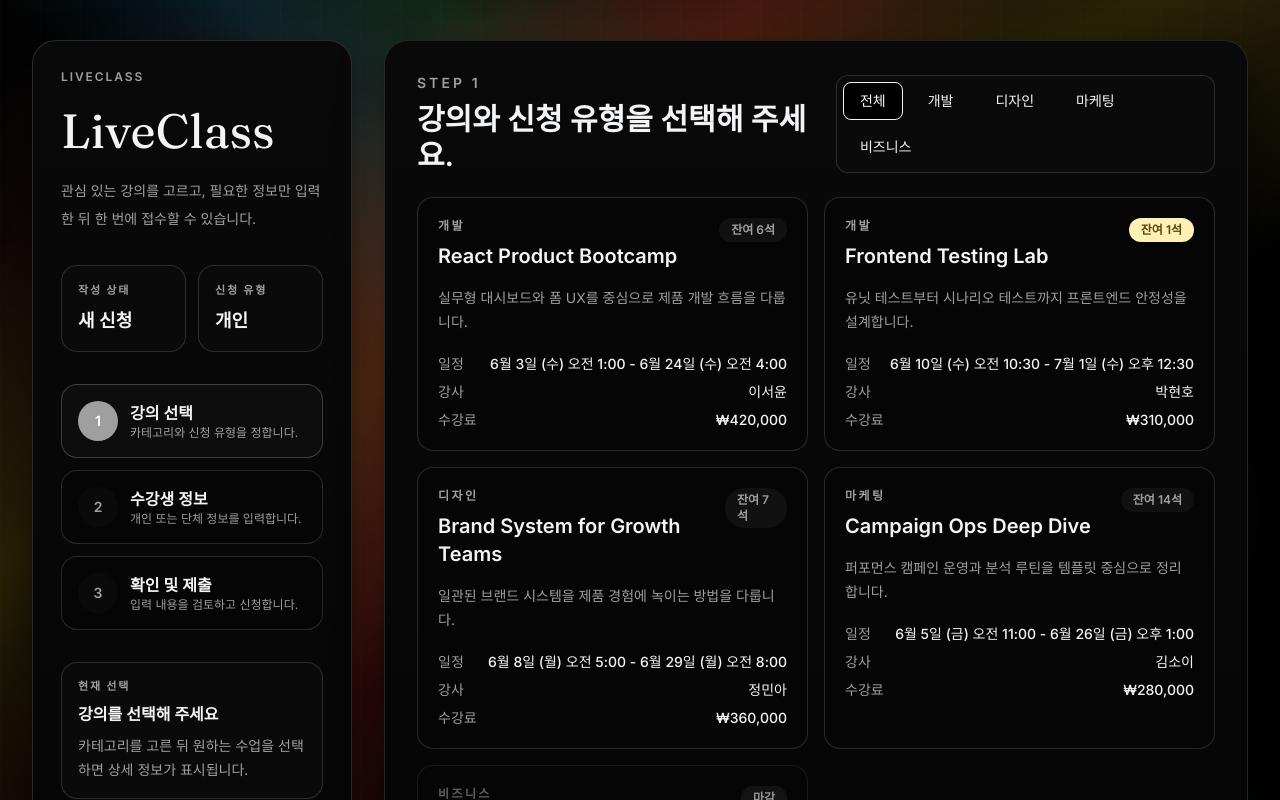
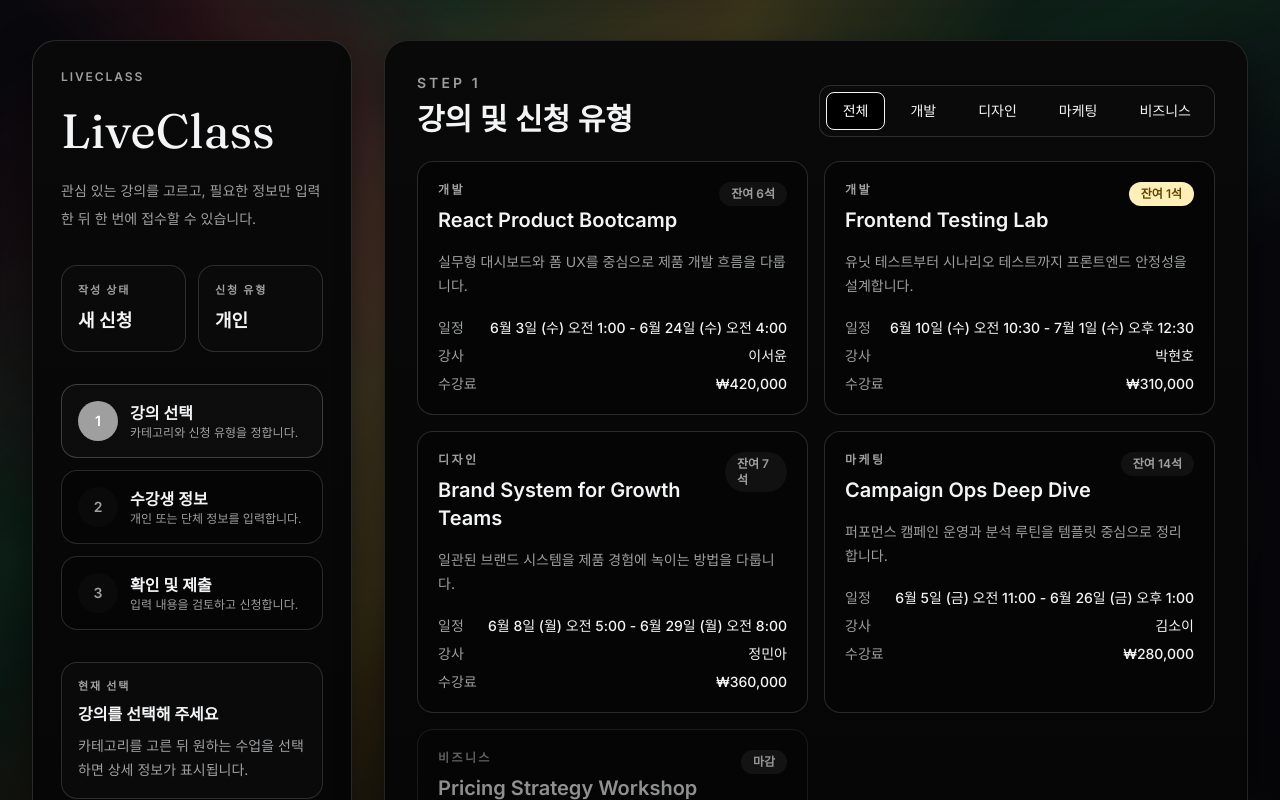
Before and after one commit to flashattention/liveclass, a Next.js app: page / in a window 1280 px wide. Shown: the top 800 px of the page. Built offline with nearby package versions, Linux system fonts and the light colour scheme.

Commit message:
style: 배경 광원 및 Step1 선택 스타일 조정

```diff
--- a/src/app/globals.css
+++ b/src/app/globals.css
@@ -39,16 +39,8 @@ html {
 }
 
 body {
-	background:
-		repeating-linear-gradient(
-			90deg,
-			rgba(255, 255, 255, 0.012) 0,
-			rgba(255, 255, 255, 0.012) 1px,
-			transparent 1px,
-			transparent 40px
-		),
-		linear-gradient(180deg, #030303 0%, #000000 100%);
-	background-color: var(--color-base);
+	background: linear-gradient(180deg, #08080d 0%, #050507 100%);
+	background-color: #050507;
 	color: var(--color-ink);
 	font-family: var(--font-sans), sans-serif;
 	min-height: 100%;
@@ -84,17 +76,17 @@ body::before {
 		linear-gradient(
 			122deg,
 			transparent 30%,
-			rgba(220, 38, 38, 0.28) 44%,
+			rgba(251, 191, 36, 0.2) 44%,
 			transparent 56%
 		),
 		linear-gradient(
 			64deg,
 			transparent 38%,
-			rgba(34, 197, 94, 0.2) 50%,
+			rgba(34, 197, 94, 0.17) 50%,
 			transparent 62%
 		);
 	filter: blur(8px);
-	opacity: calc(0.88 * var(--laser-opacity));
+	opacity: calc(0.9 * var(--laser-opacity));
 	mix-blend-mode: screen;
 	transform: translate3d(
 		calc((var(--mx) - 50vw) / 14),
@@ -109,23 +101,23 @@ body::after {
 	background:
 		radial-gradient(
 			50rem 28rem at calc(100% - var(--mx)) calc(100% - var(--my)),
-			rgba(248, 113, 113, 0.22),
+			rgba(251, 191, 36, 0.19),
 			transparent 56%
 		),
 		linear-gradient(
 			154deg,
 			transparent 24%,
-			rgba(250, 204, 21, 0.2) 42%,
+			rgba(34, 197, 94, 0.16) 42%,
 			transparent 58%
 		),
 		linear-gradient(
 			44deg,
 			transparent 42%,
-			rgba(14, 165, 233, 0.18) 50%,
+			rgba(239, 68, 68, 0.14) 50%,
 			transparent 58%
 		);
-	filter: blur(12px);
-	opacity: calc(0.78 * var(--laser-opacity));
+	filter: blur(11px);
+	opacity: calc(0.82 * var(--laser-opacity));
 	mix-blend-mode: screen;
 	transform: translate3d(
 		calc((50vw - var(--mx)) / 18),
--- a/src/components/enrollment/course-step.tsx
+++ b/src/components/enrollment/course-step.tsx
@@ -47,10 +47,9 @@ export function CourseStep({
 	onRequestTypeChange,
 	onNext,
 }: CourseStepProps) {
-	const {
-		register,
-		formState: { errors },
-	} = useFormContext<EnrollmentDraftInput>();
+	const form = useFormContext<EnrollmentDraftInput>();
+	const { register } = form;
+	const { errors } = form.formState;
 
 	const watchedCourseId = useWatch<EnrollmentDraftInput, "courseId">({
 		name: "courseId",
@@ -70,7 +69,7 @@ export function CourseStep({
 						Step 1
 					</p>
 					<h2 className="mt-2 text-3xl font-semibold">
-						강의와 신청 유형을 선택해 주세요.
+						강의 및 신청 유형
 					</h2>
 				</div>
 				<div className="flex flex-wrap gap-2 rounded-xl border border-(--color-border) bg-(--color-panel-strong) p-1.5">
@@ -123,8 +122,11 @@ export function CourseStep({
 							key={course.id}
 							className={cn(
 								"relative flex cursor-pointer flex-col rounded-2xl border p-5",
+								errors.courseId && !isSelected
+									? "border-red-500"
+									: "",
 								isSelected
-									? "border-(--color-sea) bg-(--color-mint)/35"
+									? "border-white bg-(--color-mint)/35"
 									: "border-(--color-border) bg-(--color-panel) hover:border-(--color-sea)/40",
 								isClosed && "cursor-not-allowed opacity-58",
 							)}
@@ -248,7 +250,7 @@ export function CourseStep({
 							className={cn(
 								"rounded-xl border p-4 text-left",
 								watchedType === option.value
-									? "border-(--color-sea) bg-(--color-mint)/30"
+									? "border-white bg-(--color-mint)/30"
 									: "border-(--color-border) bg-(--color-panel) hover:border-(--color-sea)/40",
 							)}
 						>
```
